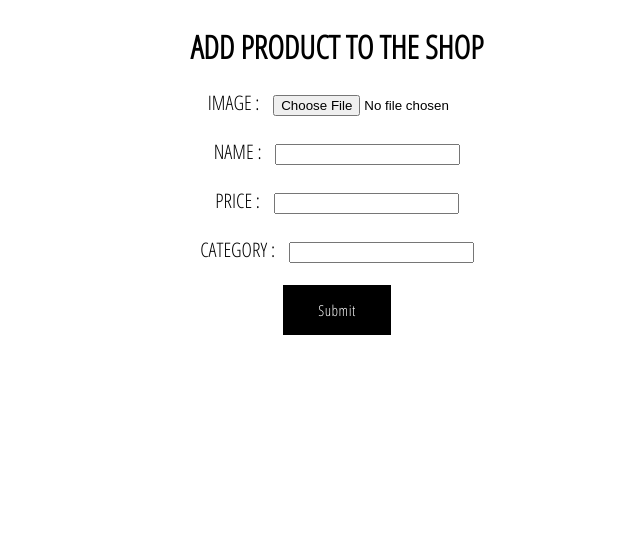
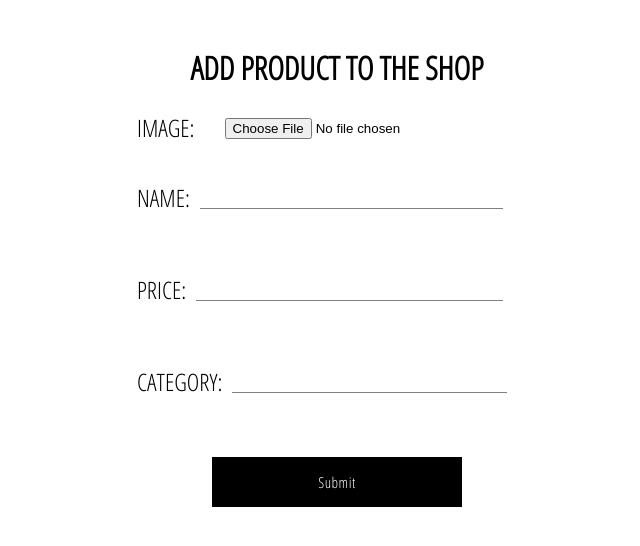
Before and after one commit to babbaranish/college-project, a PHP site: page /admin.php in a window 1280 px wide. Shown: the part 90-636 px from the top of the page, without its empty margins (303-943 px from the left). Run offline with PHP 8.4, Linux system fonts and the light colour scheme; a user stored in the database is signed in.

Commit message:
changed UI of admin page

```diff
--- /dev/null
+++ b/CSS/_admin.scss
@@ -0,0 +1,59 @@
+.add-product-container {
+    display: flex;
+    flex-direction: column;
+    width: 400px;
+    margin: 0 auto;
+
+    h1 {
+        text-align: center;
+    }
+
+    .add-product-form {
+        display: flex;
+        flex-direction: column;
+        justify-content: space-between;
+
+        &:last-child {
+            margin-right: 0;
+        }
+
+        .add-input-container {
+            display: flex;
+            margin-bottom: 20px;
+
+            .add-label {
+                margin-right: 10px;
+                font-size: 24px;
+
+            }
+
+            .inputs {
+                width: 100%;
+
+            }
+
+            .input {
+                @include formInput();
+                padding: 0;
+                margin: 6px 0 0 0;
+                width: 90%;
+            }
+
+        }
+
+        .add-button {
+            height: 50px;
+            letter-spacing: 0.5px;
+            line-height: 50px;
+            padding: 0 35px 0 35px;
+            font-size: 15px;
+            background-color: black;
+            color: white;
+            font-family: 'Open Sans Condensed';
+            border: none;
+            cursor: pointer;
+            width: 250px;
+            margin: 0 auto;
+        }
+    }
+}
--- a/CSS/_sign-in-sign-up.scss
+++ b/CSS/_sign-in-sign-up.scss
@@ -24,6 +24,10 @@ $main-color: black;
   border-radius: 0;
   border-bottom: 1px solid $sub-color;
   margin: 25px 0;
+
+  &:focus {
+    outline: none;
+  }
 }
 
 @mixin CustomButton1 {
--- a/CSS/styles.css
+++ b/CSS/styles.css
@@ -727,6 +727,10 @@
 
 .sign-in-sign-up .sign-in .input-container #email:focus {
   outline: none;
+}
+
+.sign-in-sign-up .sign-in .input-container #email:focus {
+  outline: none;
   border-bottom: 2px solid grey;
 }
 
@@ -742,6 +746,10 @@
   border-radius: 0;
   border-bottom: 1px solid grey;
   margin: 25px 0;
+}
+
+.sign-in-sign-up .sign-in .input-container #password:focus {
+  outline: none;
 }
 
 .sign-in-sign-up .sign-in .input-container #password:focus {
@@ -843,6 +851,10 @@
 }
 
 .sign-in-sign-up .sign-up .input-container #name:focus {
+  outline: none;
+}
+
+.sign-in-sign-up .sign-up .input-container #name:focus {
   border-bottom: 2px solid grey;
   outline: none;
 }
@@ -859,6 +871,10 @@
   border-radius: 0;
   border-bottom: 1px solid grey;
   margin: 25px 0;
+}
+
+.sign-in-sign-up .sign-up .input-container #sign-up-email:focus {
+  outline: none;
 }
 
 .sign-in-sign-up .sign-up .input-container #sign-up-email:focus {
@@ -881,6 +897,10 @@
 }
 
 .sign-in-sign-up .sign-up .input-container #sign-up-password:focus {
+  outline: none;
+}
+
+.sign-in-sign-up .sign-up .input-container #sign-up-password:focus {
   border-bottom: 2px solid grey;
   outline: none;
 }
@@ -897,6 +917,10 @@
   border-radius: 0;
   border-bottom: 1px solid grey;
   margin: 25px 0;
+}
+
+.sign-in-sign-up .sign-up .input-container #conf-password:focus {
+  outline: none;
 }
 
 .sign-in-sign-up .sign-up .input-container #conf-password:focus {
@@ -1131,6 +1155,91 @@
   }
 }
 
+.add-product-container {
+  display: -webkit-box;
+  display: -ms-flexbox;
+  display: flex;
+  -webkit-box-orient: vertical;
+  -webkit-box-direction: normal;
+      -ms-flex-direction: column;
+          flex-direction: column;
+  width: 400px;
+  margin: 0 auto;
+}
+
+.add-product-container h1 {
+  text-align: center;
+}
+
+.add-product-container .add-product-form {
+  display: -webkit-box;
+  display: -ms-flexbox;
+  display: flex;
+  -webkit-box-orient: vertical;
+  -webkit-box-direction: normal;
+      -ms-flex-direction: column;
+          flex-direction: column;
+  -webkit-box-pack: justify;
+      -ms-flex-pack: justify;
+          justify-content: space-between;
+}
+
+.add-product-container .add-product-form:last-child {
+  margin-right: 0;
+}
+
+.add-product-container .add-product-form .add-input-container {
+  display: -webkit-box;
+  display: -ms-flexbox;
+  display: flex;
+  margin-bottom: 20px;
+}
+
+.add-product-container .add-product-form .add-input-container .add-label {
+  margin-right: 10px;
+  font-size: 24px;
+}
+
+.add-product-container .add-product-form .add-input-container .inputs {
+  width: 100%;
+}
+
+.add-product-container .add-product-form .add-input-container .input {
+  background: none;
+  background-color: white;
+  color: grey;
+  font-size: 18px;
+  padding: 10px 10px 10px 5px;
+  display: block;
+  width: 100%;
+  border: none;
+  border-radius: 0;
+  border-bottom: 1px solid grey;
+  margin: 25px 0;
+  padding: 0;
+  margin: 6px 0 0 0;
+  width: 90%;
+}
+
+.add-product-container .add-product-form .add-input-container .input:focus {
+  outline: none;
+}
+
+.add-product-container .add-product-form .add-button {
+  height: 50px;
+  letter-spacing: 0.5px;
+  line-height: 50px;
+  padding: 0 35px 0 35px;
+  font-size: 15px;
+  background-color: black;
+  color: white;
+  font-family: 'Open Sans Condensed';
+  border: none;
+  cursor: pointer;
+  width: 250px;
+  margin: 0 auto;
+}
+
 .checkout-container {
   width: 55%;
   min-height: 90vh;
--- a/CSS/styles.scss
+++ b/CSS/styles.scss
@@ -5,6 +5,7 @@
 @import "./womens";
 @import "./sign-in-sign-up";
 @import "./collections";
+@import "./admin";
 @import "./checkout";
 @import url("https://fonts.googleapis.com/css?family=Open+Sans+Condensed:300&display=swap");
 
--- a/Config/submit.php
+++ b/Config/submit.php
@@ -79,7 +79,7 @@
                     header("refresh:3;url=../admin.php");
             }
         } else {
-            echo "Please select an image file to upload.";
+            echo "Please select an image file to upload. Redirecting to previous page.";
             header("refresh:3;url=../admin.php");
         }
     }
--- a/admin.php
+++ b/admin.php
@@ -18,22 +18,41 @@ if (!isset($_SESSION['admin'])) {
     <!--NAV-BAR-->
     <?php include_once('navbar.php') ?>
 
-    <center>
+
+    <div class="add-product-container">
         <h1>ADD PRODUCT TO THE SHOP</h1>
-        <form action='./Pages/Config/submit.php' method="post" enctype="multipart/form-data">
-            <label style="margin-right:10px;font-size:20px;margin-left:60px;">IMAGE : </label>
-            <input type="file" name="image" required></input><br><br>
-            <label style="margin-right:10px;font-size:20px;">NAME : </label>
-            <input type="text" name="name" required></input><br><br>
-            <label style="margin-right:10px;font-size:20px;">PRICE : </label>
-            <input type="text" name="price" required></input><br><br>
-            <label style="margin-right:10px;font-size:20px;">CATEGORY : </label>
-            <input type="text" name="category" required></input><br><br>
-            <input
-                style="height: 50px;letter-spacing:0.5px;line-height: 50px;padding: 0 35px 0 35px;font-size: 15px;background-color: black;color: white;font-family: 'Open Sans Condensed';border:none;cursor:pointer"
-                type="submit" name="submit">
+        <form class="add-product-form" action='./Config/submit.php' method="post" enctype="multipart/form-data">
+            <div class="add-input-container">
+                <label class="add-label">IMAGE: </label>
+                <div class="inputs">
+                    <input style="margin:7px 0 0 20px" type="file" name="image" required></input><br><br>
+                </div>
+            </div>
+            <div class="add-input-container">
+                <label class="add-label">NAME: </label>
+                <div class="inputs">
+                    <input class="input" type="text" name="name" required></input><br><br>
+                </div>
+            </div>
+            <div class="add-input-container">
+                <label class="add-label">PRICE: </label>
+                <div class='inputs'>
+
+                    <input class="input" type="text" name="price" required></input><br><br>
+                </div>
+
+            </div>
+            <div class="add-input-container">
+                <label class="add-label">CATEGORY: </label>
+                <div class='inputs'>
+                    <input class="input" type="text" name="category" required></input><br><br>
+                </div>
+
+            </div>
+            <input class="add-button" type="submit" name="submit">
         </form>
-    </center>
+    </div>
+
 
 
     <script src="./JS/storage.js"></script>
--- a/checkout.php
+++ b/checkout.php
@@ -1,6 +1,8 @@
 <?php
 session_start();
-
+if (!isset($_SESSION['user'])) {
+    header('location:./signInSignUp.php');
+}
 ?>
 
 <html>
--- a/signInSignUp.php
+++ b/signInSignUp.php
@@ -86,7 +86,6 @@ if (isset($_GET['success'])) {
     <script>
     const pass1 = document.querySelector('#sign-up-password');
     const pass = document.querySelector('#conf-password');
-
     pass.addEventListener('focusout', function() {
         if (pass1.value !== pass.value) {
             alert("PASSWORD NOT SAME")
```
Also changed, not shown: 1 other file.
